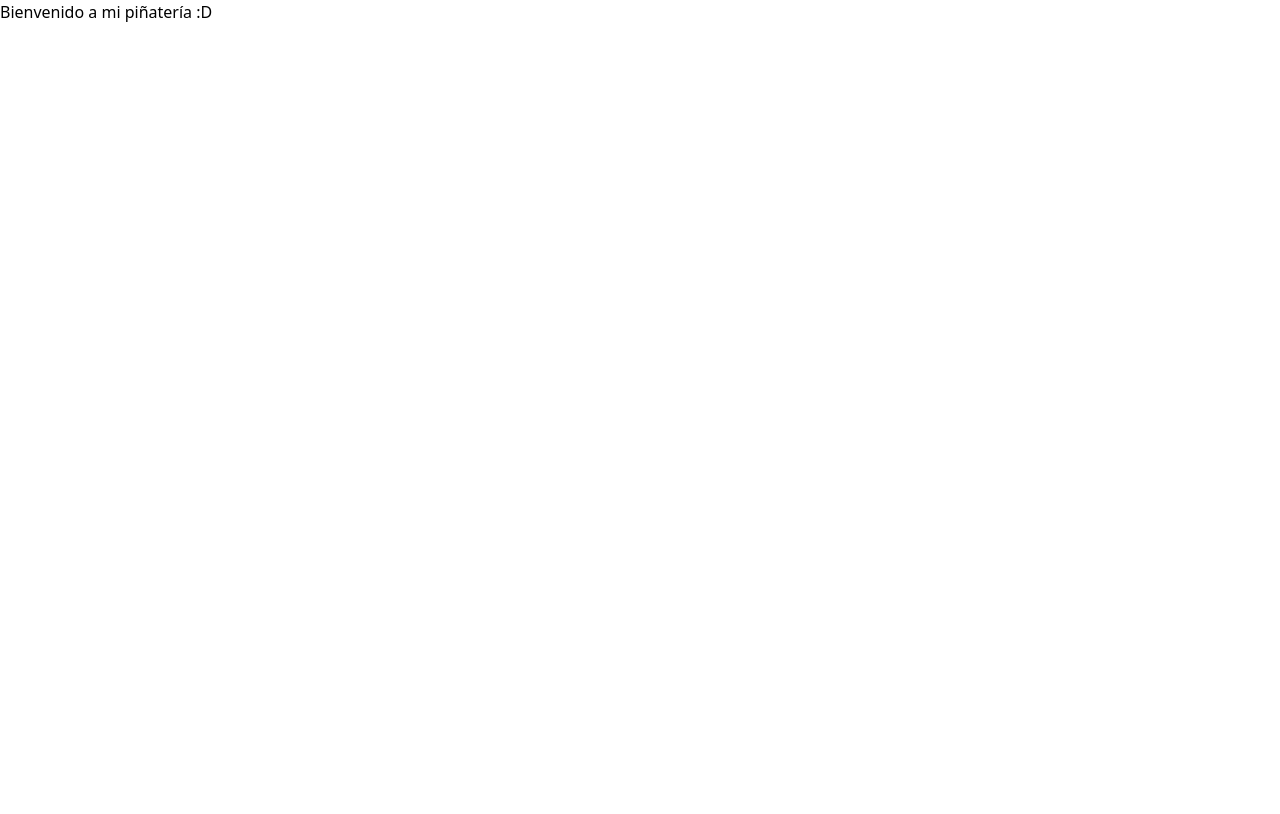
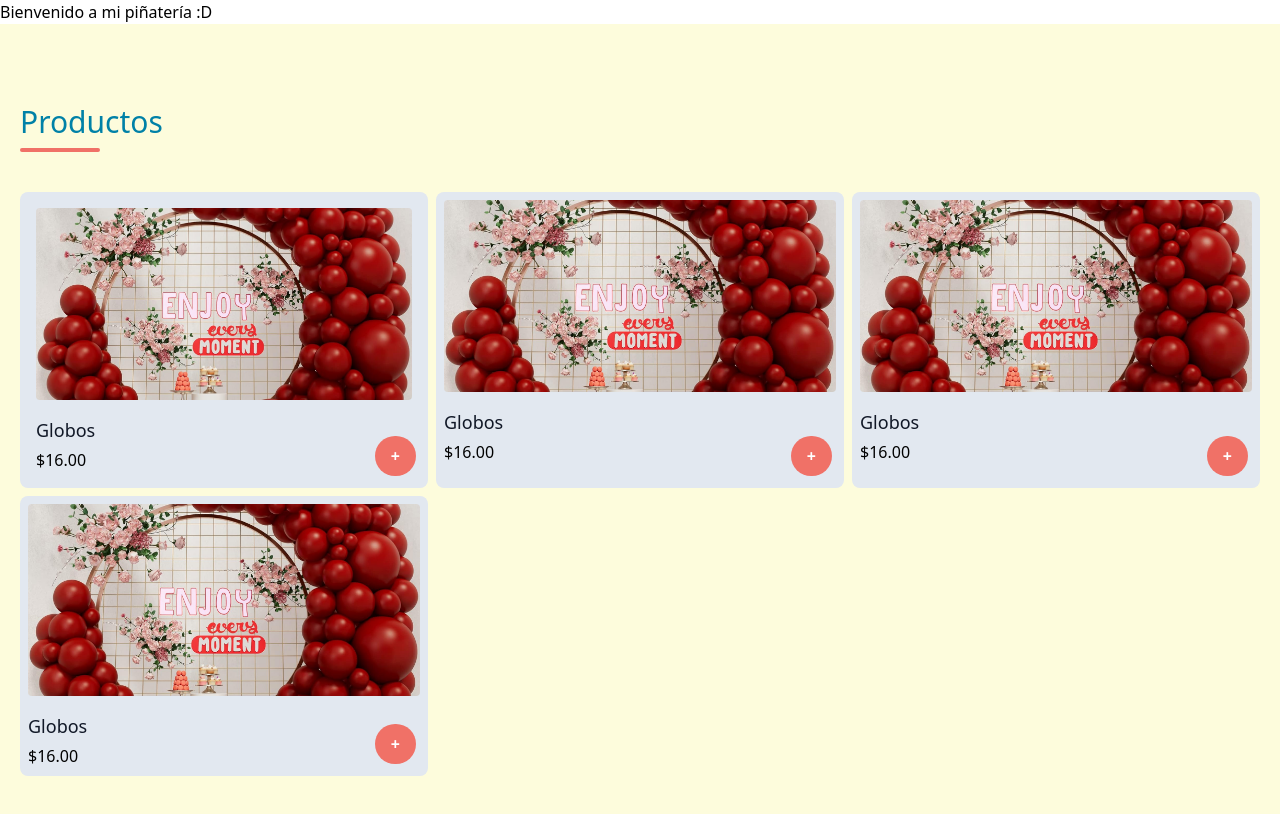
Before and after one commit to TiburoncinUjaja/Pi-ateria-Lenguajes, a React (Vite) app: page / in a window 1280 px wide. Shown: the top 814 px of the page. Built offline with nearby package versions, Linux system fonts and the light colour scheme.

Commit message:
FalshCard
productos

```diff
--- a/src/App.jsx
+++ b/src/App.jsx
@@ -1,6 +1,7 @@
 import { useState } from 'react'
 import reactLogo from './assets/react.svg'
 import viteLogo from '/vite.svg'
+import Flashcard from './components/Flashcard'
 
 function App() {
   const [count, setCount] = useState(0)
@@ -9,6 +10,7 @@ function App() {
     <>
       <p>
         Bienvenido a mi piñatería :D
+        <Flashcard/>
       </p>
     </>
   )
--- /dev/null
+++ b/src/components/Flashcard.jsx
@@ -0,0 +1,63 @@
+import React from 'react';
+import Globos from '../img/globosRojos.jpg';
+
+const Flashcard = () => {
+  return (
+    <section className="bg-Beige">
+      <div className="container px-5 py-20 mx-auto">
+        {/* Titulo */}
+        <div className="mb-10 max-w-56">
+          <h1 className="sm:text-3xl text-2xl font-medium title-font mb-2 text-Azul-oscuro">Productos</h1>
+          <div className="h-1 w-20 bg-Rojo rounded"></div>
+        </div>
+
+        {/* Productos */}
+        <div className="grid grid-cols-1 md:grid-cols-2 lg:grid-cols-3 gap-2">
+          <div className="lg:w-auto md:w-1/2 p-4 bg-slate-200 relative rounded-lg">
+            <a className="block relative h-48 rounded overflow-hidden">
+              <img alt="ecommerce" className="object-cover object-center w-full h-full block" src={Globos} />
+            </a>
+            <div className="mt-4">
+              <h2 className="text-gray-900 title-font text-lg font-medium">Globos</h2>
+              <p className="mt-1">$16.00</p>
+              <button className="absolute 2xl bg-Rojo p-2 px-4 text-white rounded-full right-3 bottom-3 hover:bg-Azul-claro hover:scale-105 duration-100 font-bold">+</button>
+            </div>
+          </div>
+          <div className="lg:w-auto md:w-1/2 p-2 bg-slate-200 relative rounded-lg">
+          <a className="block relative h-48 rounded overflow-hidden">
+              <img alt="ecommerce" className="object-cover object-center w-full h-full block" src={Globos} />
+            </a>
+            <div className="mt-4">
+              <h2 className="text-gray-900 title-font text-lg font-medium">Globos</h2>
+              <p className="mt-1">$16.00</p>
+              <button className="absolute 2xl bg-Rojo p-2 px-4 text-white rounded-full right-3 bottom-3 hover:bg-Azul-claro hover:scale-105 duration-100 font-bold">+</button>
+            </div>
+          </div>
+          <div className="lg:w-auto md:w-1/2 p-2 bg-slate-200 relative rounded-lg">
+          <a className="block relative h-48 rounded overflow-hidden">
+              <img alt="ecommerce" className="object-cover object-center w-full h-full block" src={Globos} />
+            </a>
+            <div className="mt-4">
+              <h2 className="text-gray-900 title-font text-lg font-medium">Globos</h2>
+              <p className="mt-1">$16.00</p>
+              <button className="absolute 2xl bg-Rojo p-2 px-4 text-white rounded-full right-3 bottom-3 hover:bg-Azul-claro hover:scale-105 duration-100 font-bold">+</button>
+            </div>
+          </div>
+          <div className="lg:w-auto md:w-1/2 p-2 bg-slate-200 relative rounded-lg">
+          <a className="block relative h-48 rounded overflow-hidden">
+              <img alt="ecommerce" className="object-cover object-center w-full h-full block" src={Globos} />
+            </a>
+            <div className="mt-4">
+              <h2 className="text-gray-900 title-font text-lg font-medium">Globos</h2>
+              <p className="mt-1">$16.00</p>
+              <button className="absolute 2xl bg-Rojo p-2 px-4 text-white rounded-full right-3 bottom-3 hover:bg-Azul-claro hover:scale-105 duration-100 font-bold">+</button>
+            </div>
+          </div>
+
+        </div>
+      </div>
+    </section>
+  );
+};
+
+export default Flashcard;
```
Also changed, not shown: src/img/globosRojos.jpg (added).
